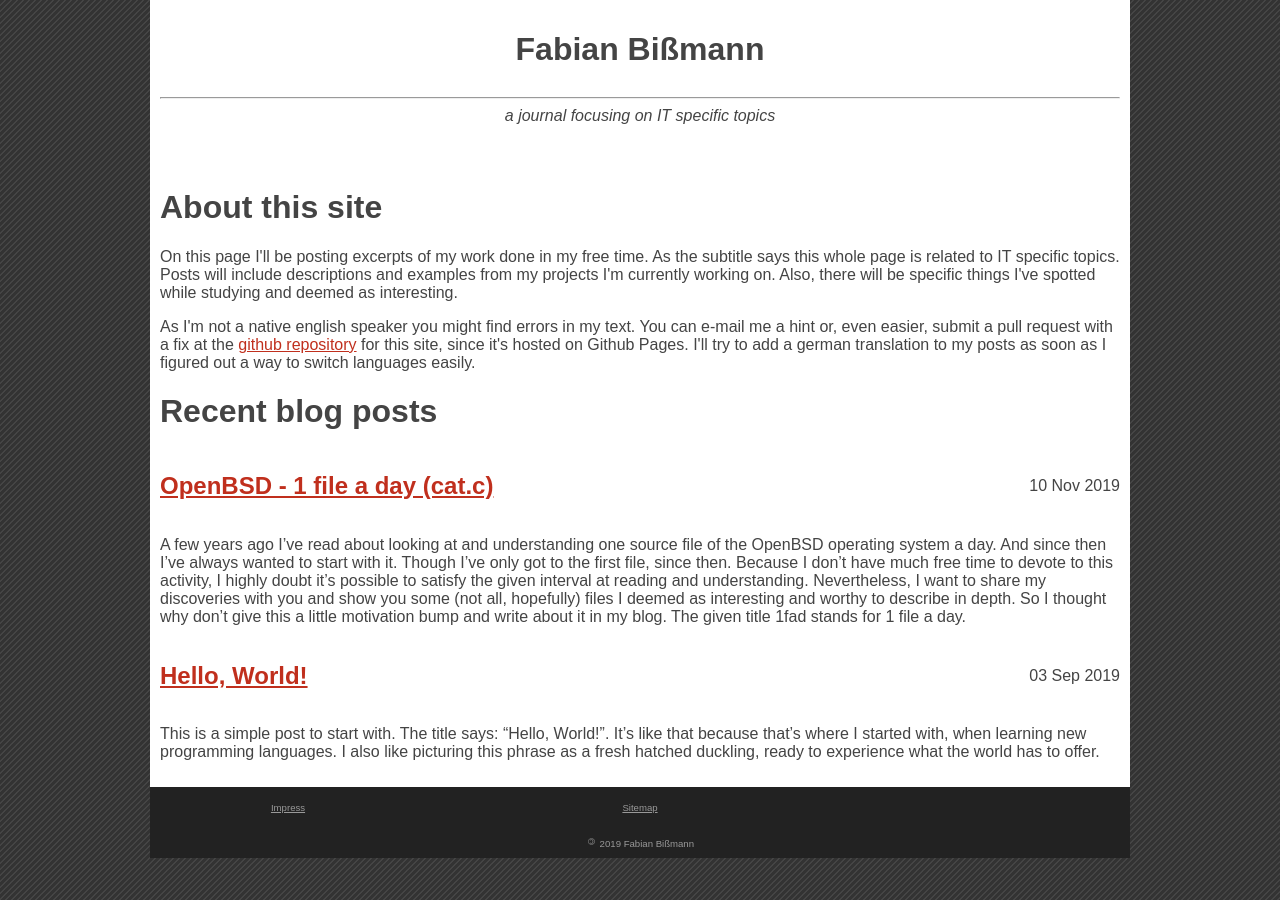
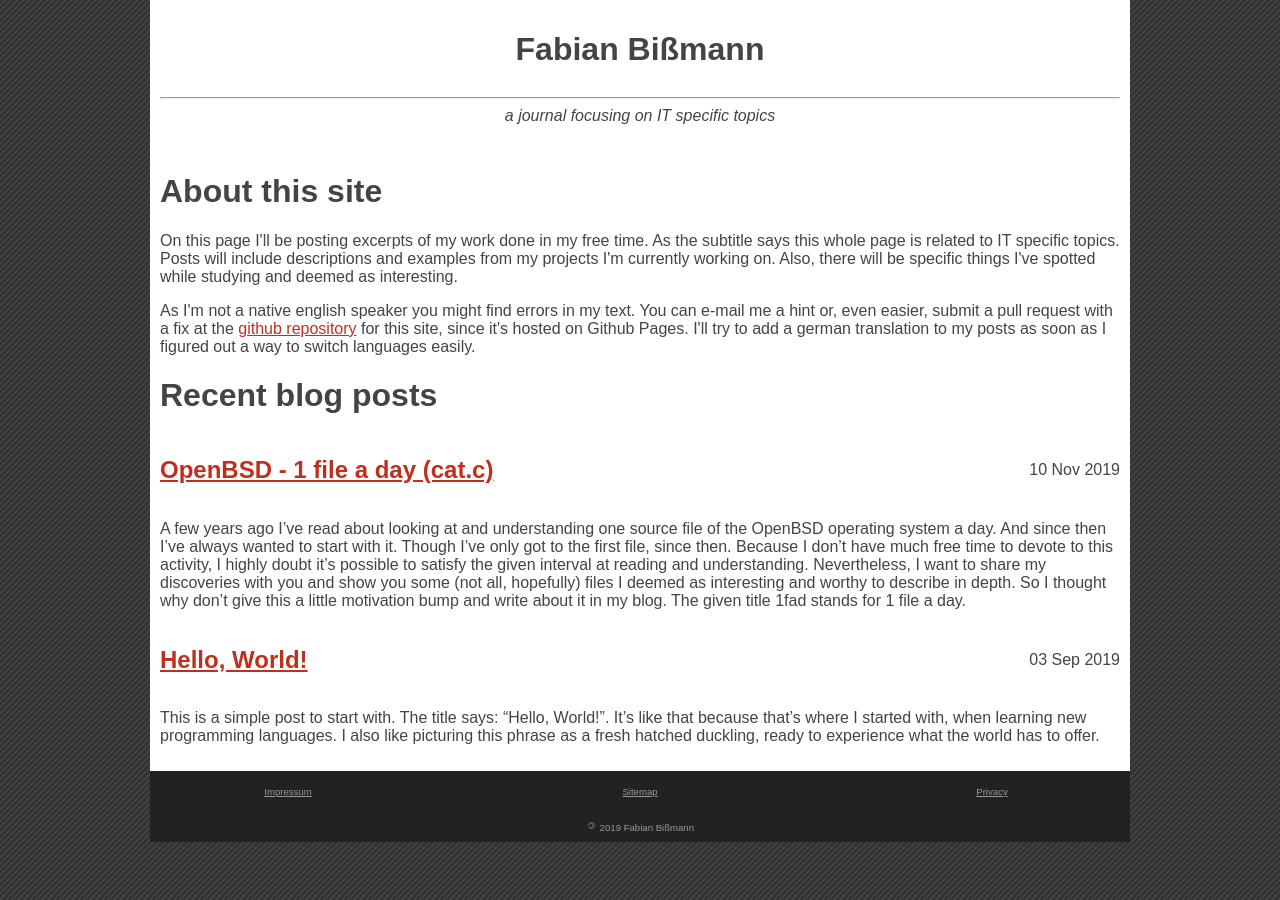
Before and after one commit to 1dollarsteak/1dollarsteak.github.io, a Jekyll site: the page built from index.html, in a window 1280 px wide. Built offline with Jekyll 4.4.1, drawn with Linux system fonts in a browser that asks for light colours.

Commit message:
Change subtitle margin and copyleft position

```diff
--- a/_data/footer.yml
+++ b/_data/footer.yml
@@ -1,4 +1,6 @@
-- name: Impress
-  link: /impress.html
+- name: Impressum
+  link: /impressum.html
 - name: Sitemap
   link: /sitemap.html
+- name: Privacy
+  link: /privacy.html
--- a/_sass/main.scss
+++ b/_sass/main.scss
@@ -8,7 +8,7 @@
   display: grid;
   grid-template-columns: 1fr;
   justify-items: center;
-  margin-bottom: 4em;
+  margin-bottom: 3em;
 }
 
 #footer {
@@ -22,7 +22,7 @@
   grid-column-gap: 10%;
   grid-template-areas:
     "links links links"
-    ". author .";
+    "author author author";
 }
 
 span#copyright {
```
